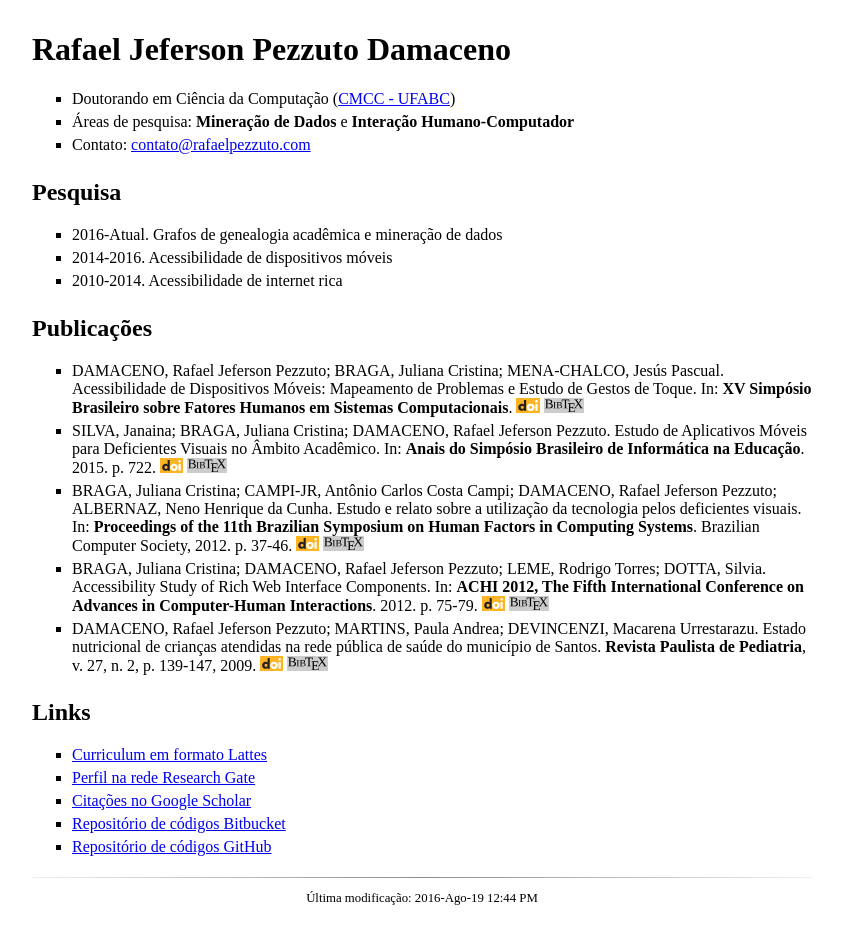
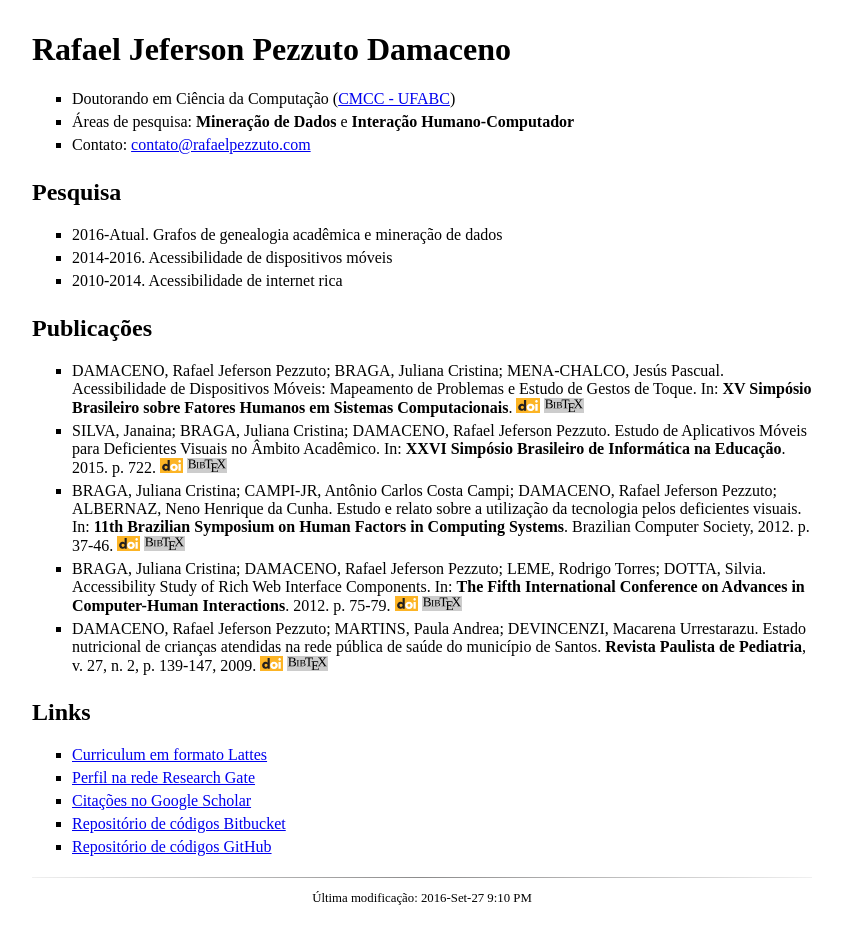
Before and after one commit to rafaelpezzuto/personal-website, a plain HTML site: page index.html in a window 1280 px wide. Shown: the whole page, without its empty margins (218-1060 px from the left). Drawn offline with Linux system fonts and the light colour scheme.

Commit message:
fix references and conferences names

```diff
--- a/index.html
+++ b/index.html
@@ -33,21 +33,21 @@
 		<ul>
 			<li>
 				DAMACENO, Rafael Jeferson Pezzuto; BRAGA, Juliana Cristina; MENA-CHALCO, Jesús Pascual. Acessibilidade de Dispositivos Móveis: Mapeamento de Problemas e Estudo de Gestos de Toque. In: <strong>XV Simpósio Brasileiro sobre Fatores Humanos em Sistemas Computacionais</strong>.
-				<a href="http://dx.doi.org/10.13140/RG.2.1.1381.6567/1"><img src="img/doi_logo.svg" height="15px" /></a>
-				<a href="references/damaceno2015acessibilidade.bib"><img src="img/bib_logo.svg" height="15" /></a>
+				<a href="#"><img src="img/doi_logo.svg" height="15px" /></a>
+				<a href="references/damaceno2016acessibilidade.bib"><img src="img/bib_logo.svg" height="15" /></a>
 			</li>
 			<li>
-				SILVA, Janaina; BRAGA, Juliana Cristina; DAMACENO, Rafael Jeferson Pezzuto. Estudo de Aplicativos Móveis para Deficientes Visuais no Âmbito Acadêmico. In: <strong>Anais do Simpósio Brasileiro de Informática na Educação</strong>. 2015. p. 722.
+				SILVA, Janaina; BRAGA, Juliana Cristina; DAMACENO, Rafael Jeferson Pezzuto. Estudo de Aplicativos Móveis para Deficientes Visuais no Âmbito Acadêmico. In: <strong> XXVI Simpósio Brasileiro de Informática na Educação</strong>. 2015. p. 722.
 				<a href="http://dx.doi.org/10.5753/cbie.sbie.2015.722"><img src="img/doi_logo.svg" height="15px"/></a>
 				<a href="references/silva2015estudo.bib"><img src="img/bib_logo.svg" height="15" /></a>
 			</li>
 			<li>
-				BRAGA, Juliana Cristina; CAMPI-JR, Antônio Carlos Costa Campi; DAMACENO, Rafael Jeferson Pezzuto; ALBERNAZ, Neno Henrique da Cunha. Estudo e relato sobre a utilização da tecnologia pelos deficientes visuais. In: <strong>Proceedings of the 11th Brazilian Symposium on Human Factors in Computing Systems</strong>. Brazilian Computer Society, 2012. p. 37-46.
+				BRAGA, Juliana Cristina; CAMPI-JR, Antônio Carlos Costa Campi; DAMACENO, Rafael Jeferson Pezzuto; ALBERNAZ, Neno Henrique da Cunha. Estudo e relato sobre a utilização da tecnologia pelos deficientes visuais. In: <strong>11th Brazilian Symposium on Human Factors in Computing Systems</strong>. Brazilian Computer Society, 2012. p. 37-46.
 				<a href="http://dx.doi.org/10.13140/RG.2.2.21979.98083"><img src="img/doi_logo.svg" height="15px" /></a>
 				<a href="references/braga2012estudo.bib"><img src="img/bib_logo.svg" height="15" /></a>
 			</li>
 			<li>
-				BRAGA, Juliana Cristina; DAMACENO, Rafael Jeferson Pezzuto; LEME, Rodrigo Torres; DOTTA, Silvia. Accessibility Study of Rich Web Interface Components. In: <strong>ACHI 2012, The Fifth International Conference on Advances in Computer-Human Interactions</strong>. 2012. p. 75-79.
+				BRAGA, Juliana Cristina; DAMACENO, Rafael Jeferson Pezzuto; LEME, Rodrigo Torres; DOTTA, Silvia. Accessibility Study of Rich Web Interface Components. In: <strong>The Fifth International Conference on Advances in Computer-Human Interactions</strong>. 2012. p. 75-79.
 				<a href="http://dx.doi.org/10.13140/RG.2.2.25335.42408"><img src="img/doi_logo.svg" height="15px" /></a>
 				<a href="references/braga2012accessibility.bib"><img src="img/bib_logo.svg" height="15" /></a>
 			</li>
@@ -67,7 +67,7 @@
 		</ul>
 		<hr/>
 		<div id="rodape">
-			<p>Última modificação: 2016-Ago-19 12:44 PM</p>
+			<p>Última modificação: 2016-Set-27 9:10 PM</p>
 		</div>
 	</div>
 </body>
```
Also changed, not shown: 2 other files.
